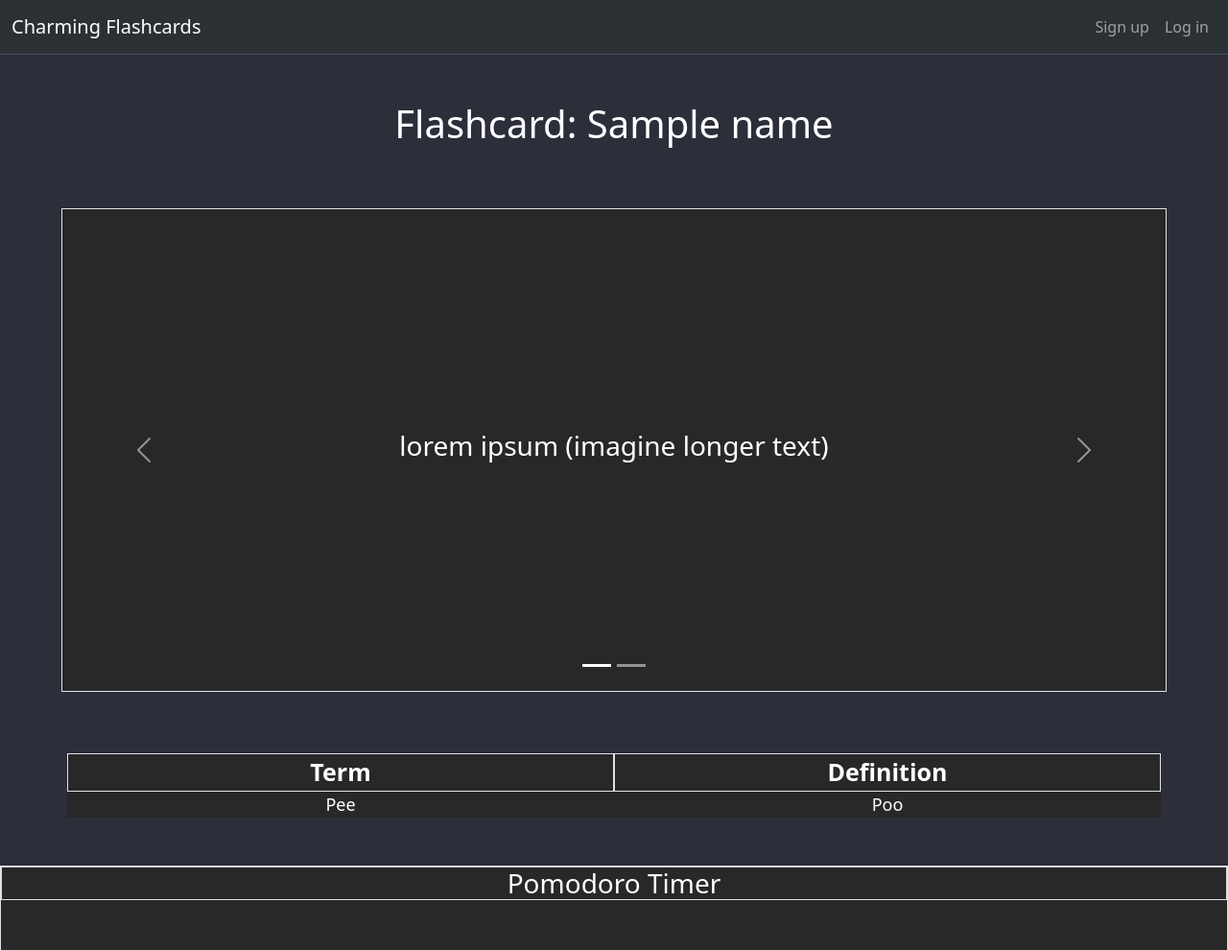
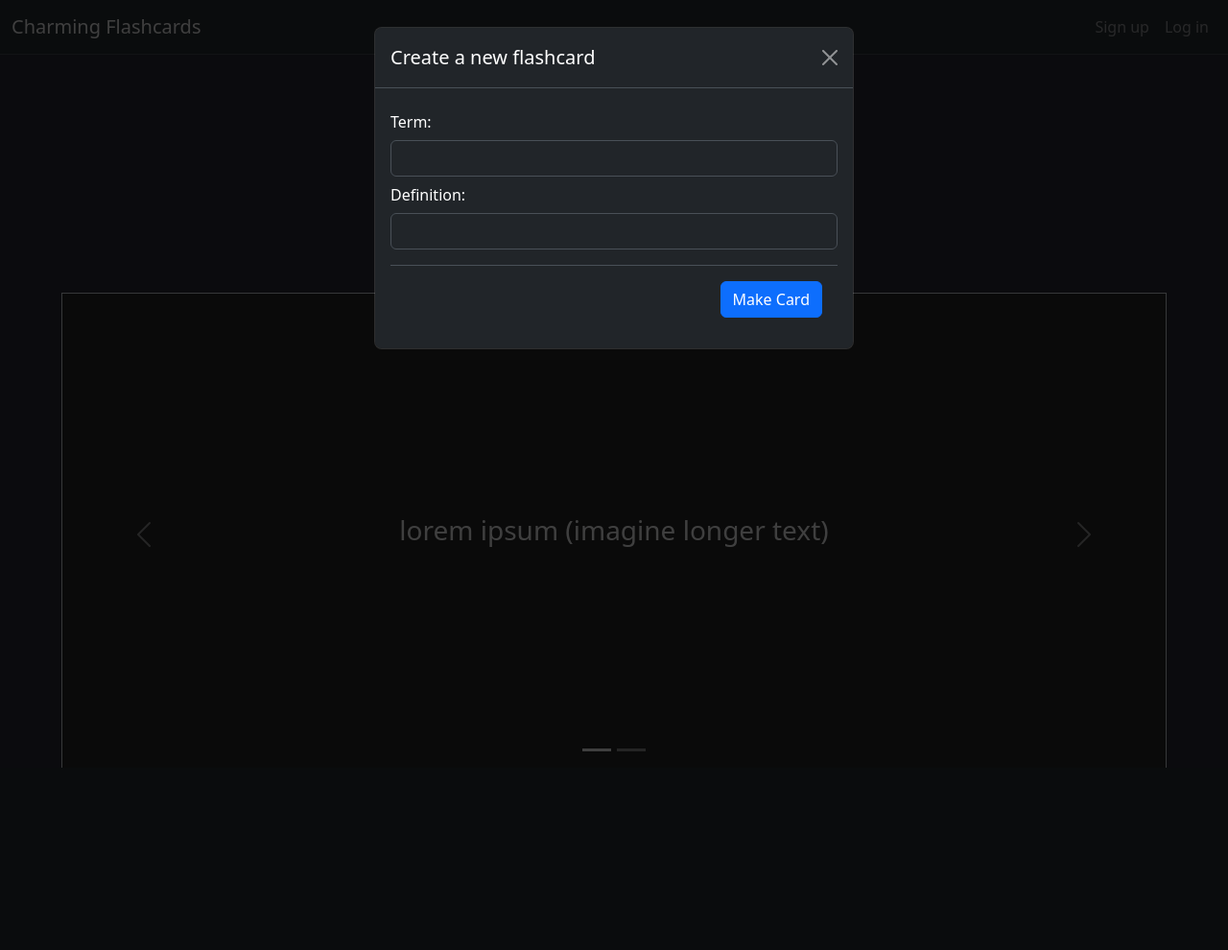
Before and after one commit to wongjoshua2005/Flashcard-Web-Application, a Flask app: template templates/flashcard.html in a window 1280 px wide, after a click on "Create flashcard". Shown: the top 990 px of the page at 96% size. After the commit the page ends 800 px from the top, so only its background shows below. Run offline with Flask 3, Linux system fonts and the light colour scheme; the template is opened without the code that fills it: most values are stand-ins (such as "Sample title", 1, 10 or a date in 2020).

Commit message:
Added button to create term and definition
I added a modal interface to create
the flashcard with the definition.
I also made minor adjustments to
the homepage.

```diff
--- a/app.py
+++ b/app.py
@@ -193,15 +193,18 @@ def user_sets():
 @app.route("/flashcard", methods=["GET", "POST"])
 def enter_flashcard():
     user_logged = 'user' in session
+    error_msg = "Not supposed to be here...Go back!!! >:CCCCCCCCC"
 
     if request.method == "POST":
         title = request.form.get("card_title")
 
 
+
+
         return render_template("flashcard.html", logged=user_logged,
-                                name=title)
+                                name=title, )
 
-    return render_template("flashcard.html", logged=user_logged)
+    return redirect(url_for("error", message=error_msg, code=403))
 
 # Debuggging purposes
 if __name__ == "__main__":
--- a/templates/flashcard.html
+++ b/templates/flashcard.html
@@ -1,9 +1,42 @@
 {% extends "layout.html" %}
 
 {% block body %}
-<h1 class="text-center">Flashcard: {{ name }}</h1>
+<h1 class="text-center">Set: {{ name }}</h1>
 
-<!-- Display flashcards -->
+<!-- Modal button to create flashcard -->
+<div class="d-flex justify-content-center">
+    <button type="button" class="btn btn-primary" data-bs-toggle="modal" data-bs-target="#exampleModal">
+        Create flashcard
+    </button>
+ </div>
+
+ <!-- Modal to create the flashcard  -->
+ <div data-bs-theme="dark" class="modal fade" id="exampleModal" tabindex="-1" aria-labelledby="exampleModalLabel" aria-hidden="true">
+    <div class="modal-dialog">
+      <div class="modal-content">
+        <div class="modal-header">
+          <h1 class="modal-title fs-5" id="exampleModalLabel">Create a new flashcard</h1>
+          <button type="button" class="btn-close" data-bs-dismiss="modal" aria-label="Close"></button>
+        </div>
+        <div class="modal-body">
+          <form action="/flashcard" method="post">
+            <div class="mb-3">
+              <label for="recipient-name" class="col-form-label">Term:</label>
+              <input type="text" name="card_name" class="form-control user_input" id="flashcard-name" required>
+
+              <label for="recipient-name" class="col-form-label">Definition:</label>
+              <input type="text" name="card_name" class="form-control user_input" id="flashcard-name" required>
+            </div>
+            <div class="modal-footer">
+              <button type="submit" class="btn btn-primary">Make Card</button>
+            </div>
+          </form>
+        </div>
+      </div>
+    </div>
+  </div>
+
+<!-- Display set -->
 <div id="carouselExampleIndicators" class="carousel
 slide" style="margin: 5%;">
     <div class="carousel-indicators">
--- a/templates/index.html
+++ b/templates/index.html
@@ -6,7 +6,7 @@
 <!-- Button trigger modal -->
  <div class="d-flex justify-content-center">
     <button type="button" class="btn btn-primary" data-bs-toggle="modal" data-bs-target="#exampleModal">
-        Create flashcard
+        Create Set
     </button>
  </div>
 
@@ -15,7 +15,7 @@
     <div class="modal-dialog">
       <div class="modal-content">
         <div class="modal-header">
-          <h1 class="modal-title fs-5" id="exampleModalLabel">Create a new flashcard</h1>
+          <h1 class="modal-title fs-5" id="exampleModalLabel">Create a new set! :D</h1>
           <button type="button" class="btn-close" data-bs-dismiss="modal" aria-label="Close"></button>
         </div>
         <div class="modal-body">
@@ -25,7 +25,7 @@
               <input type="text" name="card_name" class="form-control user_input" id="flashcard-name" required>
             </div>
             <div class="modal-footer">
-              <button type="submit" class="btn btn-primary">Make Card</button>
+              <button type="submit" class="btn btn-primary">Make Set</button>
             </div>
           </form>
         </div>
```
Also changed, not shown: user_database.db, 1 other file.
